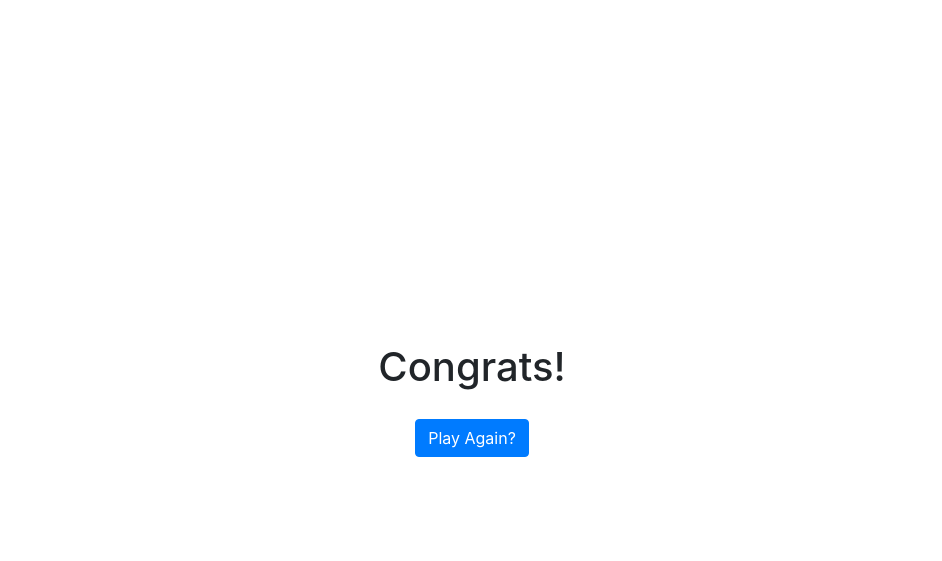
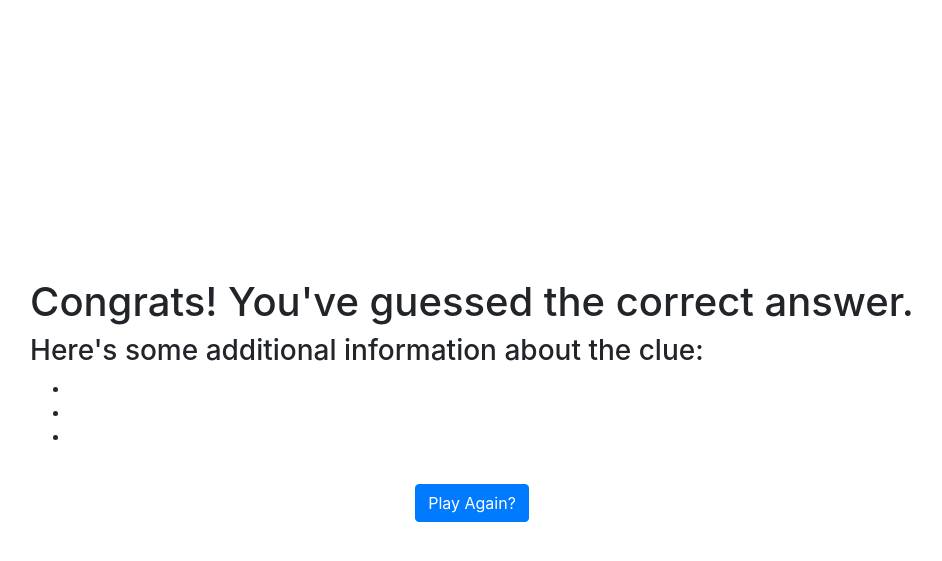
Before and after one commit to Nesmith-Charlesii/Caktus_Assessment, a Django app: template tdd_exercise/templates/answer.html in a window 1280 px wide. Shown: the top 561 px of the page, without its empty margins (168-1110 px from the left). Run offline with Django 3.2, Linux system fonts and the light colour scheme; the template is opened without the code that fills it, so the values that code supplies are empty.

Commit message:
changed HttpResponseRedirect of post method in DrillView to a url instead of reverse method to pass variable through url accurately. created context dict in AnswerView GET method to include all data from correctly guessed clue. rendered additional info on success page (answer.html)

```diff
--- a/tdd_exercise/templates/answer.html
+++ b/tdd_exercise/templates/answer.html
@@ -8,7 +8,13 @@
 {% block content %}
 <div class="success-container">
     <div class="congrats-message">
-        <h1>Congrats!</h1>
+        <h1>Congrats! You've guessed the correct answer.</h1>
+        <h3>Here's some additional information about the clue:</h3>
+        <ul>
+            <li></li>
+            <li></li>
+            <li></li>
+        </ul>
     </div>
     <div class="additional-data">
         <button class="btn btn-primary">Play Again?</button>
--- a/tdd_exercise/templates/base.html
+++ b/tdd_exercise/templates/base.html
@@ -36,7 +36,7 @@
               <br/>
               {% if reveal_click == False %}
               <div class="escape-hatch">
-                <button class="btn btn-secondary" id="reveal-button"><a href="{% url 'xword_data:escape-hatch' entry.id display_clue.id puzzle.id %}" id="escape-hatch">Reveal</a></button>
+                <button class="btn btn-secondary" id="reveal-button"><a href="{% url 'xword_data:escape-hatch' entry.id display_clue.id puzzle.id %}" id="escape-hatch">Reveal Answer</a></button>
               </div>
               {% else %}
               <div class="escape-hatch">
--- a/xword_data/urls.py
+++ b/xword_data/urls.py
@@ -6,6 +6,6 @@
 urlpatterns = [
     path('', DrillView.as_view(), name="index"),
     path('clue_reveal/<int:entry_id>/<int:clue_id>/<int:puzzle_id>', DrillView.as_view(), name="reveal_answer"),
-    path('correct_answer_reveal/', AnswerView.as_view(), name="answer_reveal"),
+    path('correct_answer_reveal/<int:entry_id>/<int:clue_id>/<int:puzzle_id>', AnswerView.as_view(), name="answer_reveal"),
     path('escape-hatch/<int:entry_id>/<int:clue_id>/<int:puzzle_id>', views.escape_hatch, name="escape-hatch")
 ]
```
Also changed, not shown: xword_data/views.py (+11 -3 lines).
